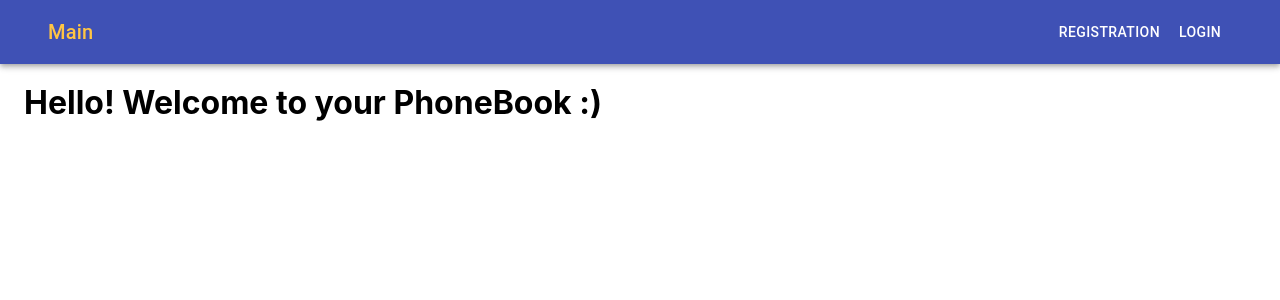
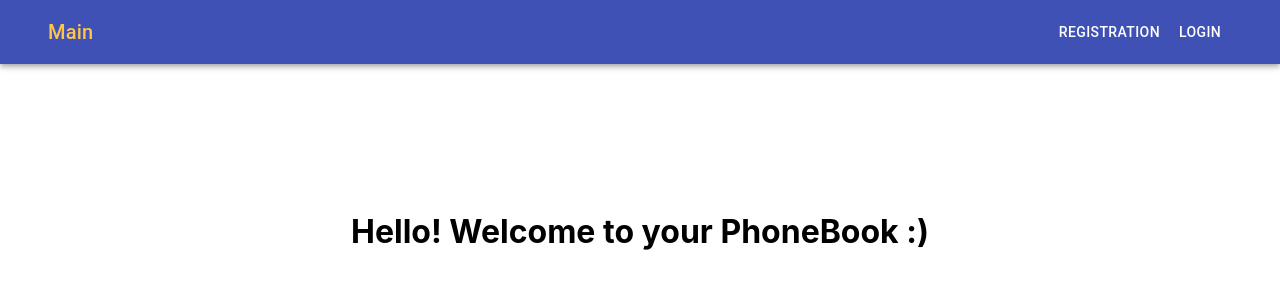
Before and after one commit to OksanaChorna/goit-react-hw-09-phonebook, a React (Create React App) app: page / in a window 1280 px wide. Shown: the top 300 px of the page. Built offline with nearby package versions, Linux system fonts and the light colour scheme.

Commit message:
Hooks done

```diff
--- a/src/App.js
+++ b/src/App.js
@@ -1,10 +1,11 @@
 import React, { Suspense, lazy, useEffect } from 'react';
-import { Switch, Route, Redirect } from 'react-router-dom';
+import { Switch, Redirect } from 'react-router-dom';
 import { useDispatch } from 'react-redux';
 import { authOperations } from './redux/auth';
 import AppBarComp from './components/AppBar/AppBar';
 import PrivateRoute from './components/PrivateRoute';
 import PablicRoute from './components/PublicRoute';
+import PublicRoute from './components/PublicRoute';
 
 const HomePage = lazy(() =>
   import('./pages/HomePage' /* webpackChunkName: "home-page" */),
@@ -31,24 +32,18 @@ export default function App() {
       <AppBarComp />
       <Suspense fallback={<p>Wait...</p>}>
         <Switch>
-          <Route exact path="/" component={HomePage} />
-          <PablicRoute
-            path="/register"
-            restricted
-            redirectTo="/contacts"
-            component={RegisterPage}
-          />
-          <PablicRoute
-            path="/login"
-            restricted
-            redirectTo="/contacts"
-            component={LoginPage}
-          />
-          <PrivateRoute
-            path="/contacts"
-            redirectTo="/login"
-            component={ContactsPage}
-          />
+          <PublicRoute exact path="/">
+            <HomePage />
+          </PublicRoute>
+          <PablicRoute path="/register" restricted redirectTo="/contacts">
+            <RegisterPage />
+          </PablicRoute>
+          <PablicRoute path="/login" restricted redirectTo="/contacts">
+            <LoginPage />
+          </PablicRoute>
+          <PrivateRoute path="/contacts" redirectTo="/login">
+            <ContactsPage />
+          </PrivateRoute>
           <Redirect to="/" />
         </Switch>
       </Suspense>
--- a/src/components/PrivateRoute.js
+++ b/src/components/PrivateRoute.js
@@ -1,28 +1,23 @@
 import React from 'react';
 import { Route, Redirect } from 'react-router-dom';
-import { connect } from 'react-redux';
+import { useSelector } from 'react-redux';
 import { authSelectors } from '../redux/auth';
 
 /**
  * - Если маршрут приватный и пользователь залогинен, рендерит компонент
  * - В противном случае рендерит Redirect на /login
  */
-const PrivateRoute = ({
-  component: Component,
+export default function PrivateRoute({
   isAuthenticated,
+  children,
   redirectTo,
   ...routeProps
-}) => (
-  <Route
-    {...routeProps}
-    render={props =>
-      isAuthenticated ? <Component {...props} /> : <Redirect to={redirectTo} />
-    }
-  />
-);
+}) {
+  const isLoggedIn = useSelector(authSelectors.getIsAuthenticated);
 
-const mapStateToProps = state => ({
-  isAuthenticated: authSelectors.getIsAuthenticated(state),
-});
-
-export default connect(mapStateToProps)(PrivateRoute);
+  return (
+    <Route {...routeProps}>
+      {isLoggedIn ? children : <Redirect to={redirectTo} />}
+    </Route>
+  );
+}
--- a/src/components/PublicRoute.js
+++ b/src/components/PublicRoute.js
@@ -1,32 +1,29 @@
 import React from 'react';
 import { Route, Redirect } from 'react-router-dom';
-import { connect } from 'react-redux';
+import { useSelector } from 'react-redux';
 import { authSelectors } from '../redux/auth';
 
 /**
  * - Если маршрут ограниченный, и пользователь залогинен, рендерит редирект на /todos
  * - В противном случае рендерит компонент
  */
+
 const PublicRoute = ({
-  component: Component,
   isAuthenticated,
   redirectTo,
+  children,
   ...routeProps
-}) => (
-  <Route
-    {...routeProps}
-    render={props =>
-      isAuthenticated && routeProps.restricted ? (
+}) => {
+  const isLoggedIn = useSelector(authSelectors.getIsAuthenticated);
+  return (
+    <Route {...routeProps}>
+      {isLoggedIn && routeProps.restricted ? (
         <Redirect to={redirectTo} />
       ) : (
-        <Component {...props} />
-      )
-    }
-  />
-);
+        children
+      )}
+    </Route>
+  );
+};
 
-const mapStateToProps = state => ({
-  isAuthenticated: authSelectors.getIsAuthenticated(state),
-});
-
-export default connect(mapStateToProps)(PublicRoute);
+export default PublicRoute;
--- a/src/index.css
+++ b/src/index.css
@@ -15,3 +15,8 @@ code {
 #toolbar-menu a.active {
   color: rgb(255 197 68);
 }
+
+h1 {
+  text-align: center;
+  margin-top: 150px;
+}
```
